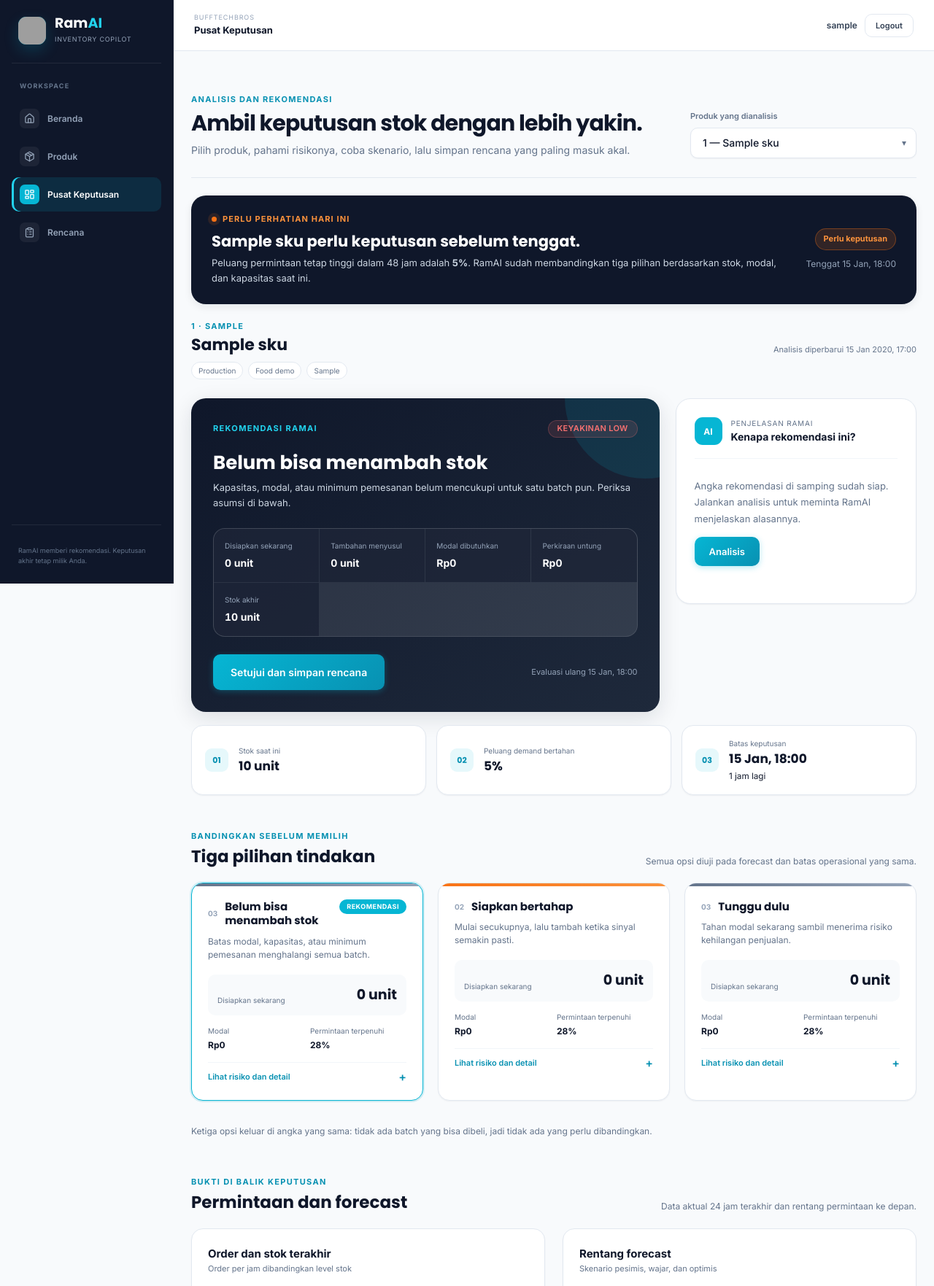
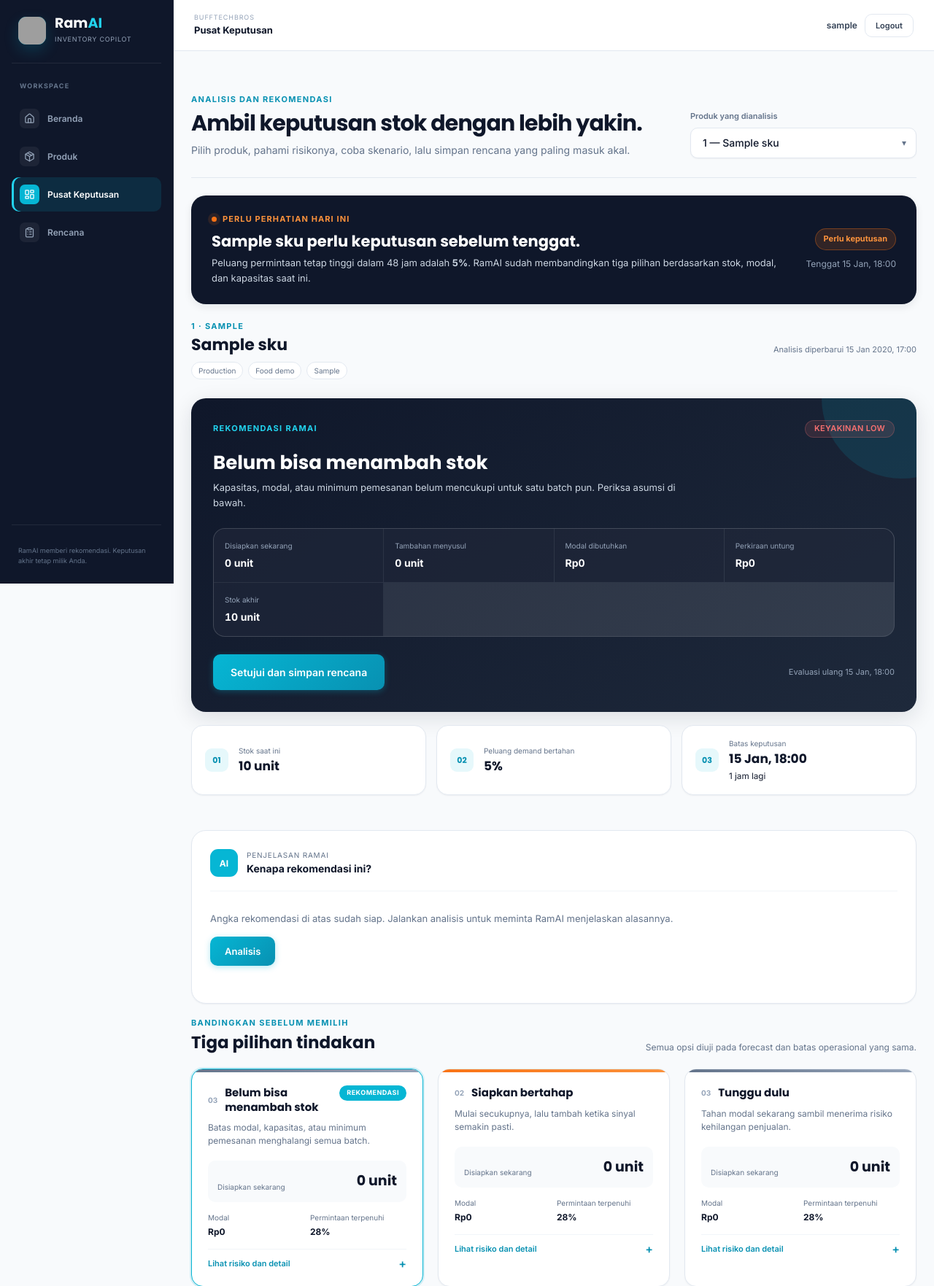
Before and after one commit to Buff-Tech-Bros-V2/RamAI, a Django app: page /decisions/ in a window 1280 px wide. Shown: the top 1763 px of the page at 73% size. Run offline with Django 5.2, Linux system fonts and the light colour scheme; a user stored in the database is signed in; tables that the repository leaves empty hold one stand-in row (values such as "Sample post"); grey boxes are pictures that could not be loaded.

Commit message:
style: make the recommendation card full width and move AI explanation below it

```diff
--- a/apps/dashboard/static/dashboard/css/ramai.css
+++ b/apps/dashboard/static/dashboard/css/ramai.css
@@ -297,8 +297,9 @@ td,th,.stat-value,.metric-value{font-variant-numeric:tabular-nums}
 .context-tags span{padding:3px 9px;border:1px solid var(--ram-border);border-radius:var(--radius-full);font-size:10px;color:var(--ram-muted-500);background:#fff}
 .calculated-at{font-size:11px;color:var(--ram-muted-500)}
 
-.decision-layout{display:grid;grid-template-columns:minmax(0,1.65fr) minmax(300px,.85fr);gap:22px;margin:26px 0 18px;scroll-margin-top:90px;align-items:start}
+.decision-layout{margin:26px 0 18px;scroll-margin-top:90px}
 .recommendation-hero{background:linear-gradient(145deg,var(--ram-navy-900),var(--ram-navy-800));border-radius:var(--radius-xl);padding:30px;color:#fff;box-shadow:var(--shadow-lg);position:relative;overflow:hidden}
+.ai-explanation-section{margin-bottom:18px}
 .recommendation-hero::after{content:'';position:absolute;width:220px;height:220px;border-radius:50%;right:-90px;top:-110px;background:rgba(6,182,212,.13)}
 .recommendation-topline{display:flex;justify-content:space-between;gap:16px;align-items:center;position:relative;z-index:1}
 .recommendation-label{font-size:11px;text-transform:uppercase;letter-spacing:.12em;font-weight:700;color:var(--ram-teal-400)}
@@ -317,7 +318,7 @@ td,th,.stat-value,.metric-value{font-variant-numeric:tabular-nums}
 .ai-heading div{display:flex;flex-direction:column}
 .ai-heading div span{font-size:10px;color:var(--ram-muted-500);text-transform:uppercase;letter-spacing:.08em}
 .ai-heading strong{font-size:14px;color:var(--ram-ink-900)}
-.ai-copy{font-size:13px;line-height:1.75;color:var(--ram-ink-700);padding:18px 0;flex:1}
+.ai-copy{font-size:13px;line-height:1.75;color:var(--ram-ink-700);padding:18px 0;flex:1;max-width:820px}
 .ai-copy h1, .ai-copy h2, .ai-copy h3, .ai-copy h4{font-family:'Poppins',sans-serif;color:var(--ram-ink-900);margin:14px 0 8px;line-height:1.4}
 .ai-copy h1{font-size:16px;font-weight:700}
 .ai-copy h2{font-size:15px;font-weight:700}
@@ -339,7 +340,7 @@ td,th,.stat-value,.metric-value{font-variant-numeric:tabular-nums}
 .ai-idle{flex:1;display:flex;flex-direction:column;justify-content:center;gap:14px;padding:26px 0}
 .ai-analyze-form{display:flex;flex-direction:column;align-items:flex-start;gap:14px}
 .ai-analyze-form.htmx-request{display:none}
-.ai-idle-copy{font-size:13px;line-height:1.7;color:var(--ram-muted-500);margin:0}
+.ai-idle-copy{font-size:13px;line-height:1.7;color:var(--ram-muted-500);margin:0;max-width:640px}
 .ai-error{font-size:12px;line-height:1.6;color:var(--ram-ink-700);padding:11px 12px;background:var(--ram-bg-light);border-left:3px solid var(--ram-orange-500);border-radius:var(--radius-md)}
 .ai-loading{flex-direction:column;gap:18px}
 .ai-loading.htmx-request{display:flex}
@@ -420,7 +421,7 @@ td,th,.stat-value,.metric-value{font-variant-numeric:tabular-nums}
 .empty-inline{font-size:12px;color:var(--ram-muted-500);text-align:center;padding:14px}
 
 @media(max-width:1050px){
-  .decision-layout,.planning-grid{grid-template-columns:1fr}
+  .planning-grid{grid-template-columns:1fr}
   .recommendation-metrics{grid-template-columns:repeat(2,1fr)}
 }
 @media(max-width:780px){
--- a/apps/dashboard/templates/dashboard/_partials/ai_explanation.html
+++ b/apps/dashboard/templates/dashboard/_partials/ai_explanation.html
@@ -25,7 +25,7 @@
             <input type="hidden" name="capacity_minutes" value="{{ whatif.daily_capacity_minutes|default:decision_config.daily_capacity_minutes|default_if_none:''|floatformat:0 }}">
             <input type="hidden" name="capital" value="{{ whatif.working_capital_limit|default:decision_config.working_capital_limit|floatformat:0 }}">
             <input type="hidden" name="window_hours" value="{{ whatif.decision_window_hours|default:decision_config.decision_window_hours|floatformat:0 }}">
-            <p class="ai-idle-copy">Angka rekomendasi di samping sudah siap. Jalankan analisis untuk meminta RamAI menjelaskan alasannya.</p>
+            <p class="ai-idle-copy">Angka rekomendasi di atas sudah siap. Jalankan analisis untuk meminta RamAI menjelaskan alasannya.</p>
             <button type="submit" class="ram-btn ram-btn-primary">
                 {% if explanation_error %}Coba analisis lagi{% else %}Analisis{% endif %}
             </button>
--- a/apps/dashboard/templates/dashboard/_partials/dashboard_content.html
+++ b/apps/dashboard/templates/dashboard/_partials/dashboard_content.html
@@ -87,13 +87,16 @@
             <span>Evaluasi ulang {{ rec.reevaluate_at|date:"d M, H:i" }}</span>
         </div>
     </article>
-    {% include "dashboard/_partials/ai_explanation.html" with explanation_text=result.explanation_text %}
 </section>
 
 <section class="key-metrics" aria-label="Ringkasan kondisi">
     <article class="key-metric animate-in"><span class="metric-index">01</span><div><span>Stok saat ini</span><strong>{{ result.current_stock }} unit</strong></div></article>
     <article class="key-metric animate-in"><span class="metric-index">02</span><div><span>Peluang demand bertahan</span><strong>{% widthratio result.decision.surge_persistence_48h 1 100 %}%</strong></div></article>
     <article class="key-metric animate-in"><span class="metric-index">03</span><div><span>Batas keputusan</span><strong>{{ result.decision.deadline|date:"d M, H:i" }}</strong><small>{{ whatif.decision_window_hours|default:decision_config.decision_window_hours|floatformat:0 }} jam lagi</small></div></article>
+</section>
+
+<section class="ai-explanation-section">
+    {% include "dashboard/_partials/ai_explanation.html" with explanation_text=result.explanation_text %}
 </section>
 
 <section class="content-section" aria-labelledby="options-title">
```
